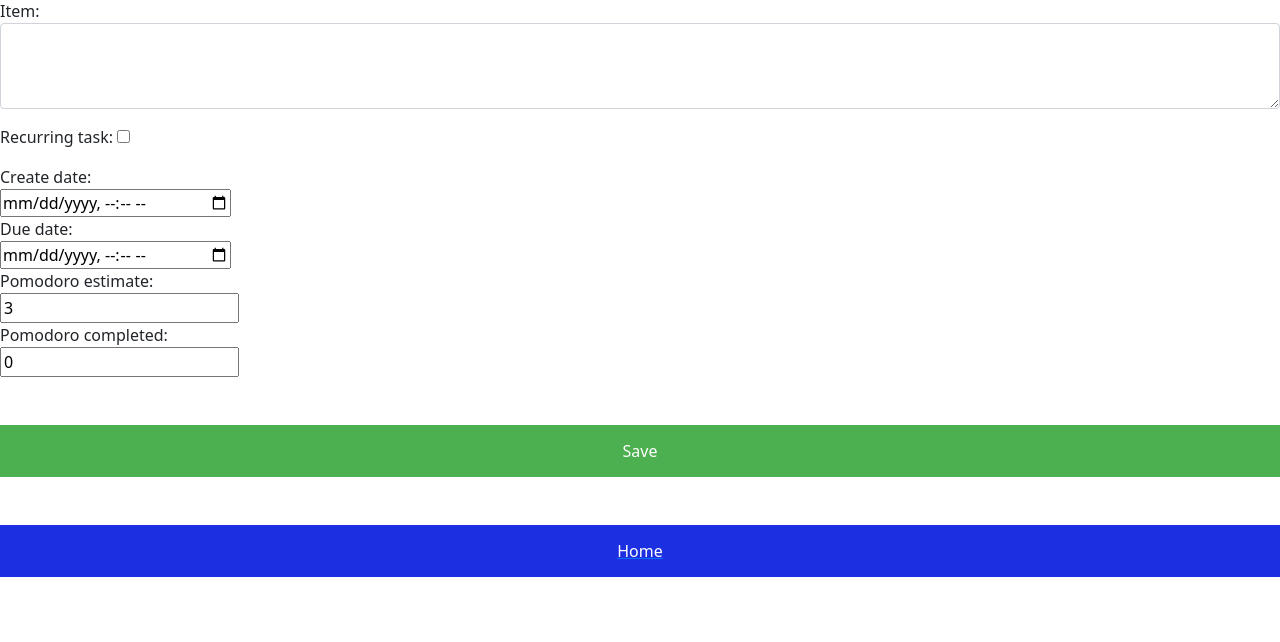
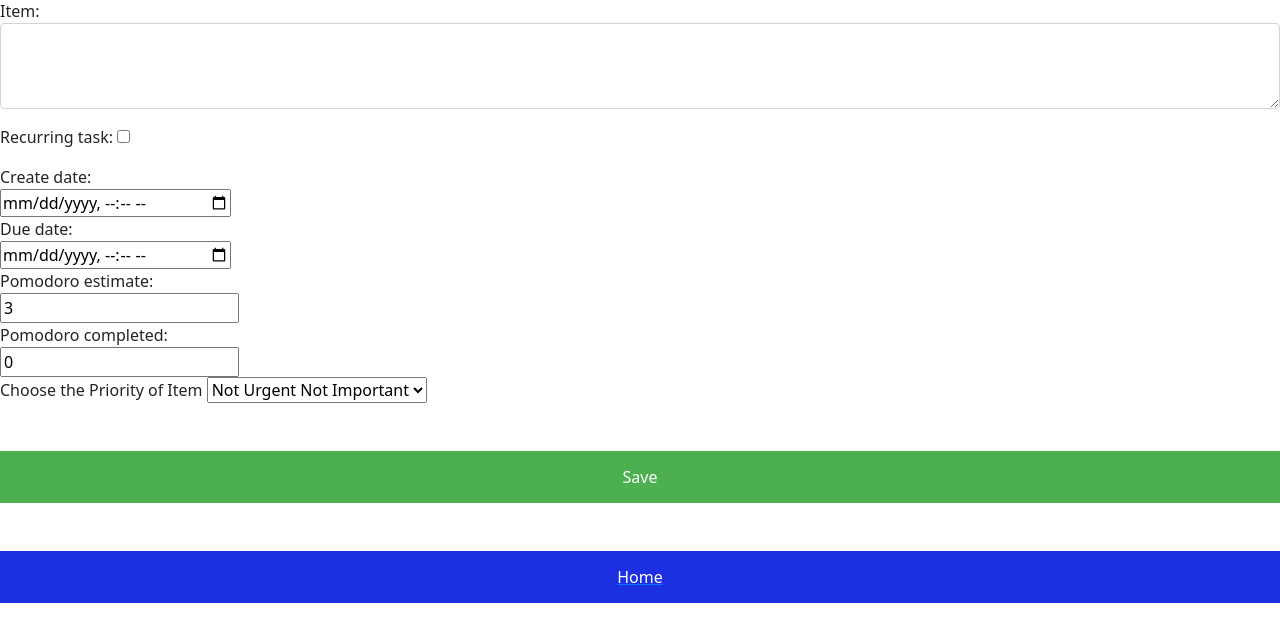
Before and after one commit to bha123/todolist, a Django app: page /todolist/additem/ in a window 1280 px wide. Shown: the part 47-689 px from the top of the page. Run offline with Django 3.2, Linux system fonts and the light colour scheme; a user stored in the database is signed in.

Commit message:
addit add item

```diff
--- a/todolist/templates/todolist/additem.html
+++ b/todolist/templates/todolist/additem.html
@@ -72,6 +72,18 @@
   </br>
     <input type="number" name="pomodoro_completed" required=""  value="0" id="id_pomodoro_completed">
   </div>
+
+  <div>
+    <label for="id_itemPriority">Choose the Priority of Item</label>
+    <select id="id_itemPriority" name="itemPriority" size="1" >
+      <option value="1">Not Urgent Not Important</option>
+      <option value="2">Not Urgent Important</option>
+      <option value="3">Urgent Not Important</option>
+      <option value="4">Urgent Important</option>
+    </select>
+  </div>
+
+
 </br>
 
 </br>
```
